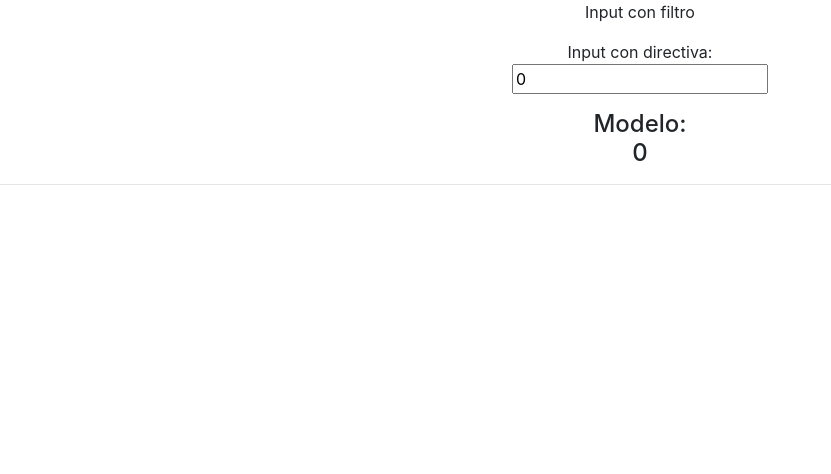
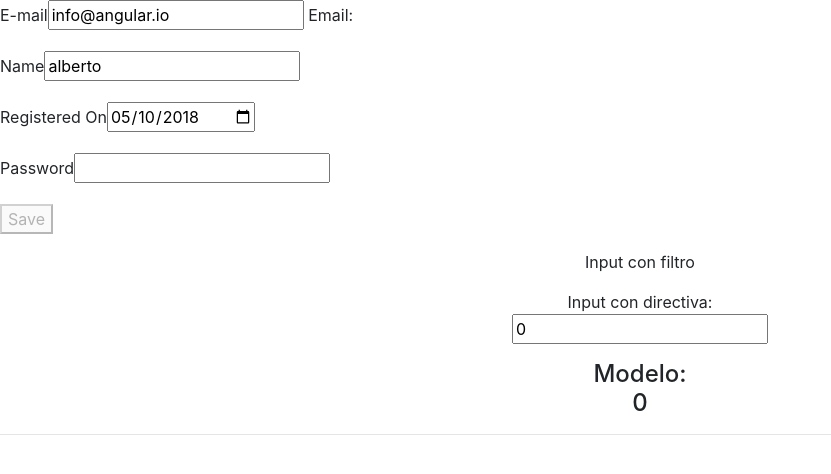
Before and after one commit to Theasker/angularPruebas, an Angular app: page / in a window 1280 px wide. Shown: the top 474 px of the page, without its empty margins (0-831 px from the left). Built offline with nearby package versions, Linux system fonts and the light colour scheme.

Commit message:
Reactive Forms

```diff
--- a/src/app/app.component.html
+++ b/src/app/app.component.html
@@ -1,4 +1,4 @@
-<!--The content below is only a placeholder and can be replaced.-->
+<app-reactive-forms></app-reactive-forms>
 <div style="text-align:center">
   <p>
     <!-- number:'1.2-2':'es-ES' -->
--- a/src/app/reactive-forms/reactive-forms.component.html
+++ b/src/app/reactive-forms/reactive-forms.component.html
@@ -1,3 +1,22 @@
-<p>
-  reactive-forms works!
-</p>
+<form [formGroup]="form" (submit)="onSubmit(form.value)">
+    <div class="form-group">
+    <label for="email">E-mail</label>
+    <input name="email" formControlName="email" type="email" />
+    Email: {{email}}
+  </div>
+  <div class="form-group">
+    <label for="name">Name</label>
+    <input name="name" formControlName="name" type="text" />
+  </div>
+  <div class="form-group">
+    <label for="registeredOn">Registered On</label>
+    <input name="registeredOn" formControlName="registeredOn" type="date" />
+  </div>
+  <div class="form-group">
+    <label for="password">Password</label>
+    <input name="password" formControlName="password"type="password" />
+  </div>
+  <div class="form-group">
+    <button type="submit" [disabled]="form.invalid">Save</button>
+  </div>
+</form>
--- a/src/app/reactive-forms/reactive-forms.component.ts
+++ b/src/app/reactive-forms/reactive-forms.component.ts
@@ -1,5 +1,6 @@
 // https://academia-binaria.com/formularios-reactivos-con-Angular/
 import { Component, OnInit } from '@angular/core';
+import { FormBuilder, FormGroup, Validators } from '@angular/forms';
 
 @Component({
   selector: 'app-reactive-forms',
@@ -7,10 +8,35 @@ import { Component, OnInit } from '@angular/core';
   styleUrls: ['./reactive-forms.component.css']
 })
 export class ReactiveFormsComponent implements OnInit {
+  public name: string;
+  public form: FormGroup;
 
-  constructor() { }
+  constructor(
+    private formBuilder: FormBuilder
+  ) {  }
 
   ngOnInit() {
+    this.name = 'ALBERTO';
+    this.form = this.formBuilder.group({
+      email: [
+        'info@angular.io',
+        [ Validators.required, Validators.email ]
+      ],
+      name: [
+        this.name.toLowerCase(),
+        Validators.required
+      ],
+      registeredOn : new Date().toISOString().substring(0, 10),
+      password: [
+        '',
+        [ Validators.required, Validators.minLength(4) ]
+      ]
+    });
+  }
+
+  public onSubmit (formValue: any) {
+    console.log(formValue);
+    //{ email:'info@angular.io' }
   }
 
 }
```
Also changed, not shown: src/app/app.module.ts (+5 -2 lines), 1 other file (tests, documents, lock files or other folders).
